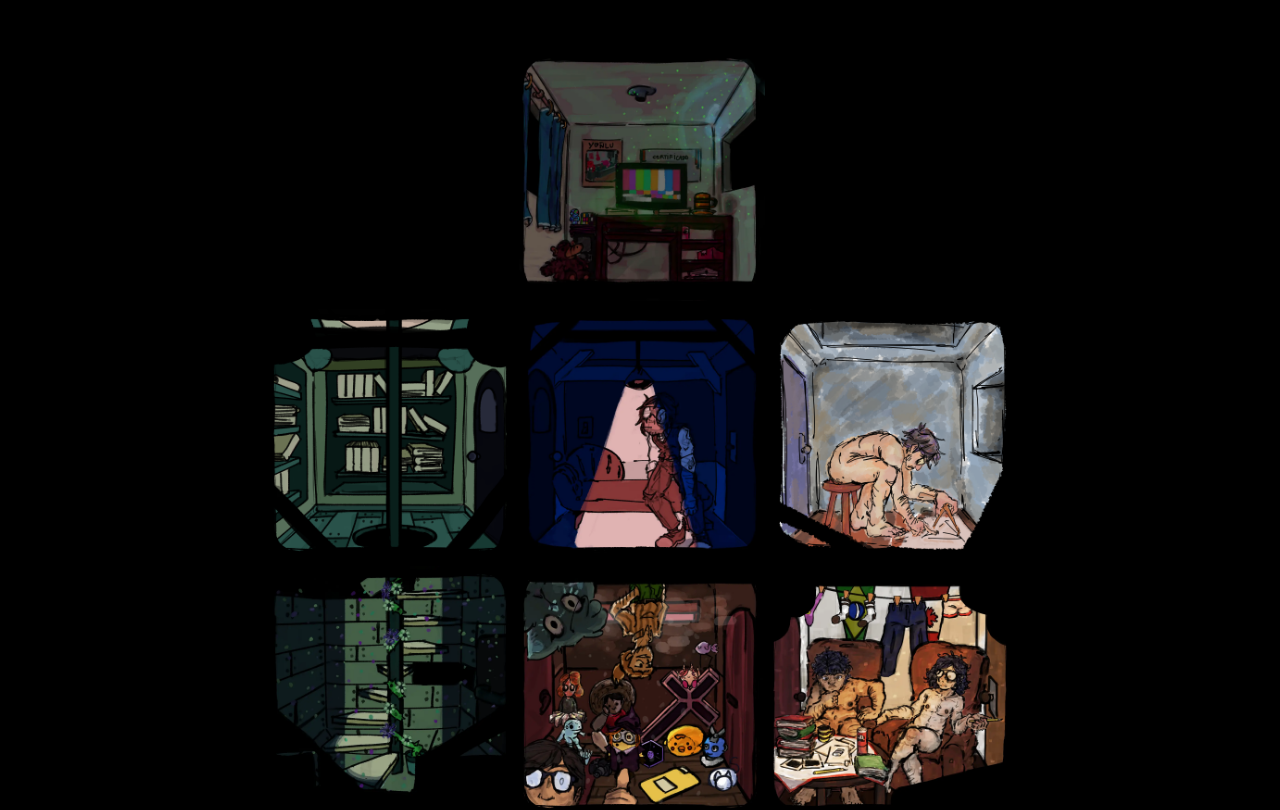
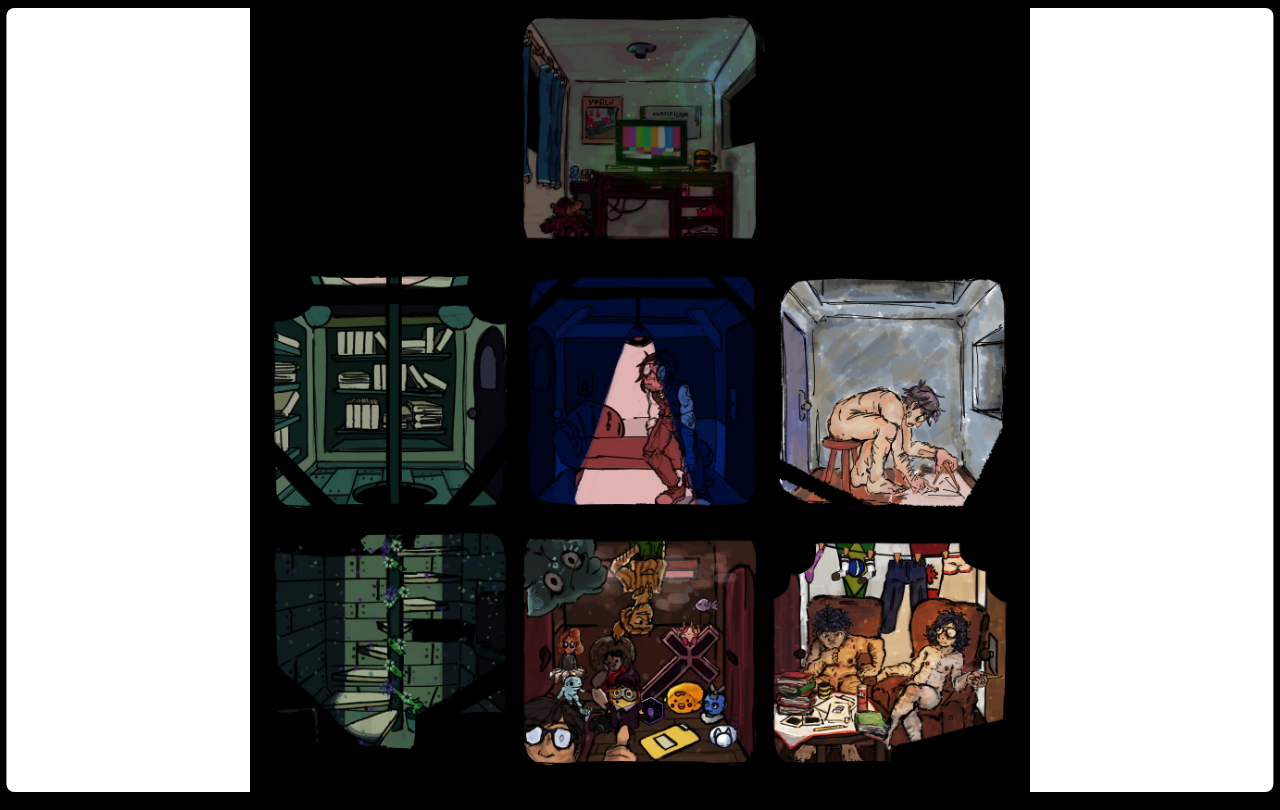
Before and after one commit to nobody-but-me/gooffee, a React (Vite) app: page / in a window 1280 px wide. Shown: the top 810 px of the page. Built offline with nearby package versions, Linux system fonts and the light colour scheme.

Commit message:
'Improvements' in home page layout.

```diff
--- a/src/components/rooms/Buttons.jsx
+++ b/src/components/rooms/Buttons.jsx
@@ -110,6 +110,9 @@ function RoomContent({_title, _text}) {
 		<Link target="_blank" to="https://wallace-online.neocities.org/">
 		    <img src={_wallaceonline} className="website-button"/>
 		</Link>
+		<Link target="_blank" to="https://teethinvitro.neocities.org" className="website-text-button" style={{padding:'21px', paddingBottom:'0px'}}>
+		    Teeth in Vitro
+		</Link>
 		<p>
 		    Here's my website button. If you did link me, do not hesitate to tell me.
 		</p>
@@ -120,7 +123,7 @@ function RoomContent({_title, _text}) {
 		    And for those interested in sending me messages:
 		</p>
 		<Link target="_blank" to={"https://gooffee.atabook.org/"}>
-		    my WebSite's guestbook
+		    Guestbook
 		</Link>;
 		<p>
 		    -- // --
--- a/src/components/rooms/House.jsx
+++ b/src/components/rooms/House.jsx
@@ -65,21 +65,24 @@ export default function House() {
 	}
     };
 
-    // the follow is a monstrosity.
     return (
-	<>
-	    <div>
+	<section id="house_page">
+	    {/*<div id="sky"></div>*/}
+	    {/* The follow is a monstrosity */}
+	    <div id="house_content">
+		<div id="house">
 		    {house.map((i, j) => (
-		    <div key={j} className="house_floor">
+			<nav key={j} className="house_floor">
 			    {i.map((k, l) => (
-			    <div key={l} className="tooltip">
+				<span key={l} className="tooltip">
 				    <button className="room_button" onClick={() => {change_room(k[1])}} onMouseEnter={() => {on_room_mouse_enter(k[1])}} onMouseLeave={() => {on_room_mouse_leave(k[1])}}><span className="tooltip-text">{k[2]}</span></button>
 				    <Room id={k[1]} image={k[0]} />
-			    </div>
+				</span>
+			    ))}
+			</nav>
 		    ))}
 		</div>
-		))}
 	    </div>
-	</>
+	</section>
     )
 }
--- a/src/styles/app.css
+++ b/src/styles/app.css
@@ -15,6 +15,58 @@
     --rt-opacity:                  0.9;
 
     overflow-x: hidden;
+}
+
+#sky {
+    border: 2px solid white;
+
+    background-color: blue;
+    min-height: 100vh;
+    min-width: 100vw;
+    flex-shrink: 0;
+
+    z-index: -1;
+}
+
+#house_page {
+
+    position: absolute;
+    left: 50%;
+    top:  50%;
+    transform: translate(-50%, -50%);
+
+    border-radius: 8px;
+    height:        98%;
+    width:         99%;
+
+    display:         flex;
+    justify-content: center;
+    flex-direction:  column;
+    align-items:     center;
+
+    overflow: hidden;
+
+    background-color: white;
+}
+
+#house_content {
+    width: 100%;
+
+    display:         flex;
+    justify-content: center;
+    flex-direction:  row;
+
+    overflow-y:     auto;
+}
+
+#house {
+    background-color: black;
+    height: 80em; /* TODO: this is not the right way to do this, buddy*/
+    width: 60em; /* TODO: 2x this is not the right way to do this, buddy*/
+
+    overflow: hidden;
+
+    position: relative;
 }
 
 .house_floor {
@@ -35,19 +87,6 @@
     border-color: black;
 }
 
-#sky {
-    background-color: blue;
-    height: 100vh;
-    width: 100vw;
-
-    position: absolute;
-    top: 50%;
-    left: 50%;
-    transform: translate(-50%, -50%);
-
-    z-index: -1;
-}
-
 
 @media (max-width: 576px) { /* PHONE RESOLUTION */
     .house_floor {
--- a/src/styles/index.css
+++ b/src/styles/index.css
@@ -58,11 +58,13 @@ a:active {
 }
 
 body {
-    margin: 0;
     display: flex;
     place-items: center;
-    min-width: 320px;
     min-height: 100vh;
+    min-width: 100vw;
+    margin: 0;
+    left: 0;
+    top: 0;
 }
 
 h1 {
```
Lines whose indentation alone changed are shown as unchanged.
